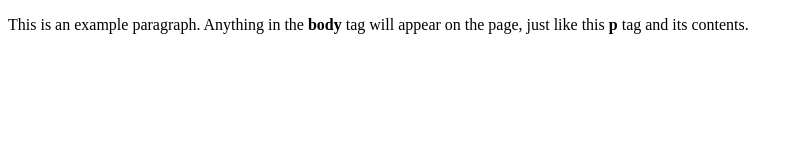
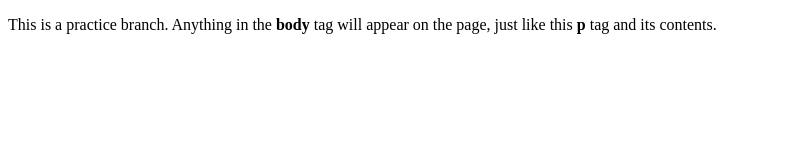
Before and after one commit to leilanicodes/test-repo, a plain HTML site: page index.html in a window 1280 px wide. Shown: the whole page, without its empty margins (0-800 px from the left). Drawn offline with Linux system fonts and the light colour scheme.

Commit message:
changes paragraph

```diff
--- a/index.html
+++ b/index.html
@@ -4,7 +4,7 @@
     <title>This is me practicing pushing to GitHub!</title>
   </head>
   <body>
-    <p>This is an example paragraph. Anything in the <strong>body</strong> tag will appear on the page, just like this <strong>p</strong> tag and its contents.</p>
+    <p>This is a practice branch. Anything in the <strong>body</strong> tag will appear on the page, just like this <strong>p</strong> tag and its contents.</p>
 
 
     <script>
```
